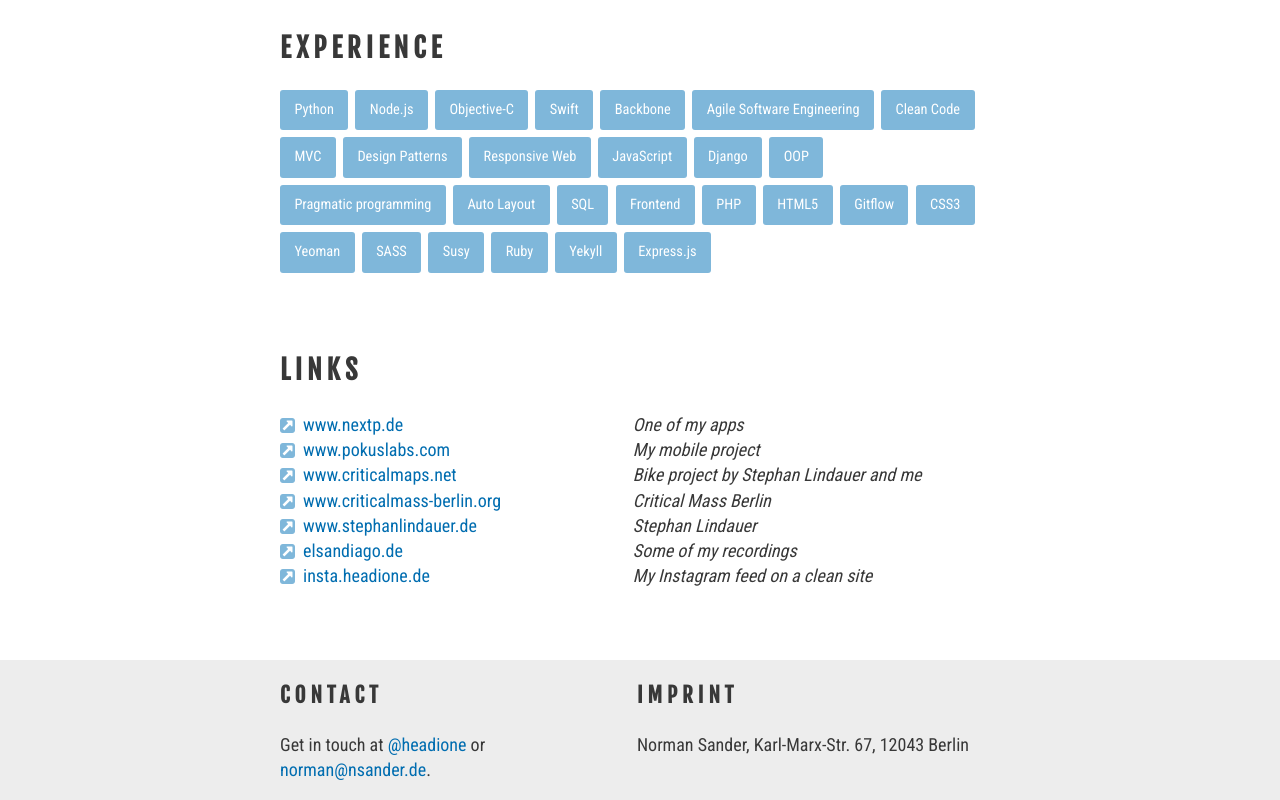
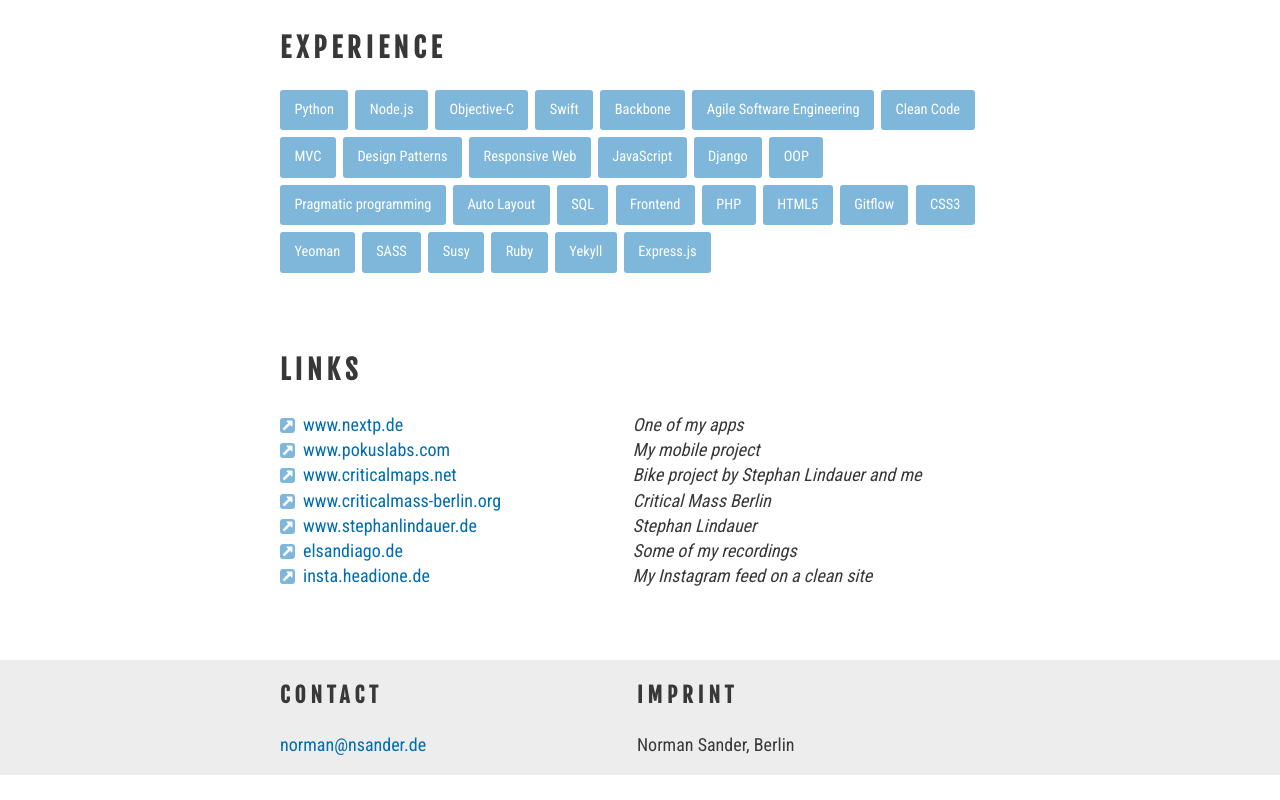
Before and after one commit to headione/nsander-site, a website: page index.html in a window 1280 px wide. Shown: the part 1285-2085 px from the top of the page. After the commit the page ends 2060 px from the top, so only its background shows below. Drawn offline with Linux system fonts and the light colour scheme.

Commit message:
Footer changes

```diff
--- a/index.html
+++ b/index.html
@@ -118,13 +118,13 @@
             <li class="footer-section-contact">
                 <h3>Contact</h3>
                 <div>
-                    <p>Get in touch at <a href="https://twitter.com/headione" target="_blank" title="My Twitter account">@headione</a> or <a href="mailto:norman@nsander.de" title="Write a mail">norman@nsander.de</a>.</p>
+                    <p><a href="mailto:norman@nsander.de" title="Write a mail">norman@nsander.de</a></p>
                 </div>
             </li>
             <li class="footer-section-imprint">
                 <h3>Imprint</h3>
                 <div>
-                    <p>Norman Sander,  Karl-Marx-Str. 67, 12043 Berlin</p>
+                    <p>Norman Sander, Berlin</p>
                 </div>
             </li>
         </ul>
```
